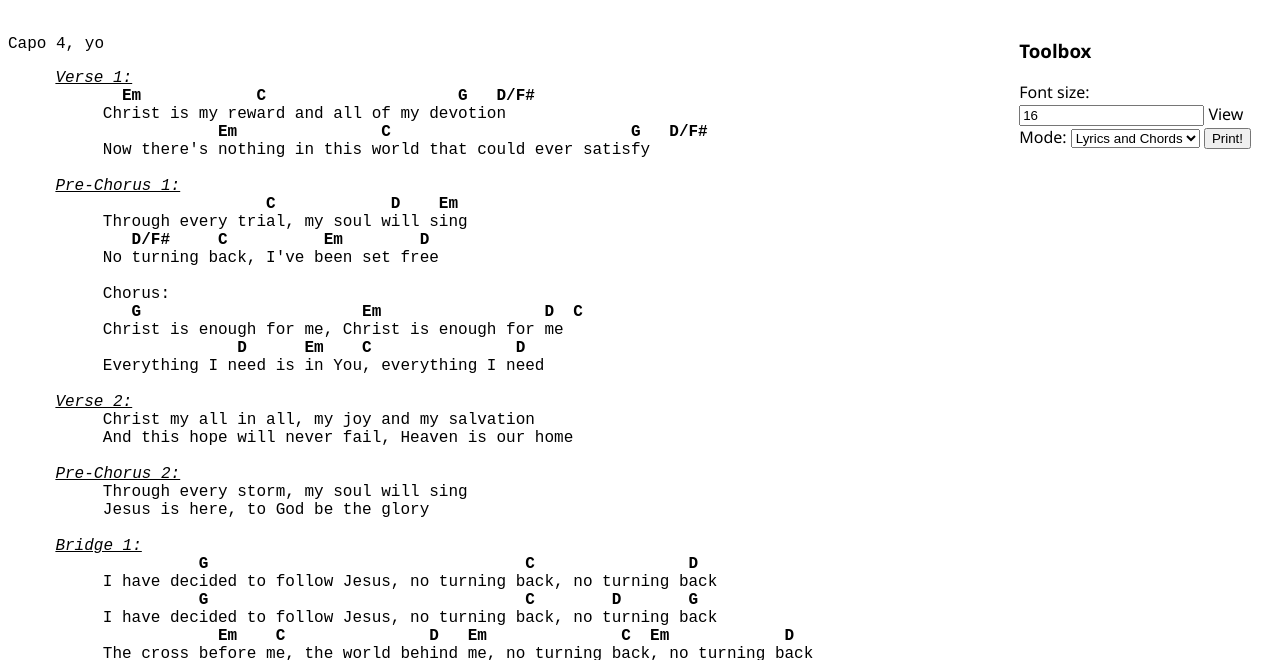
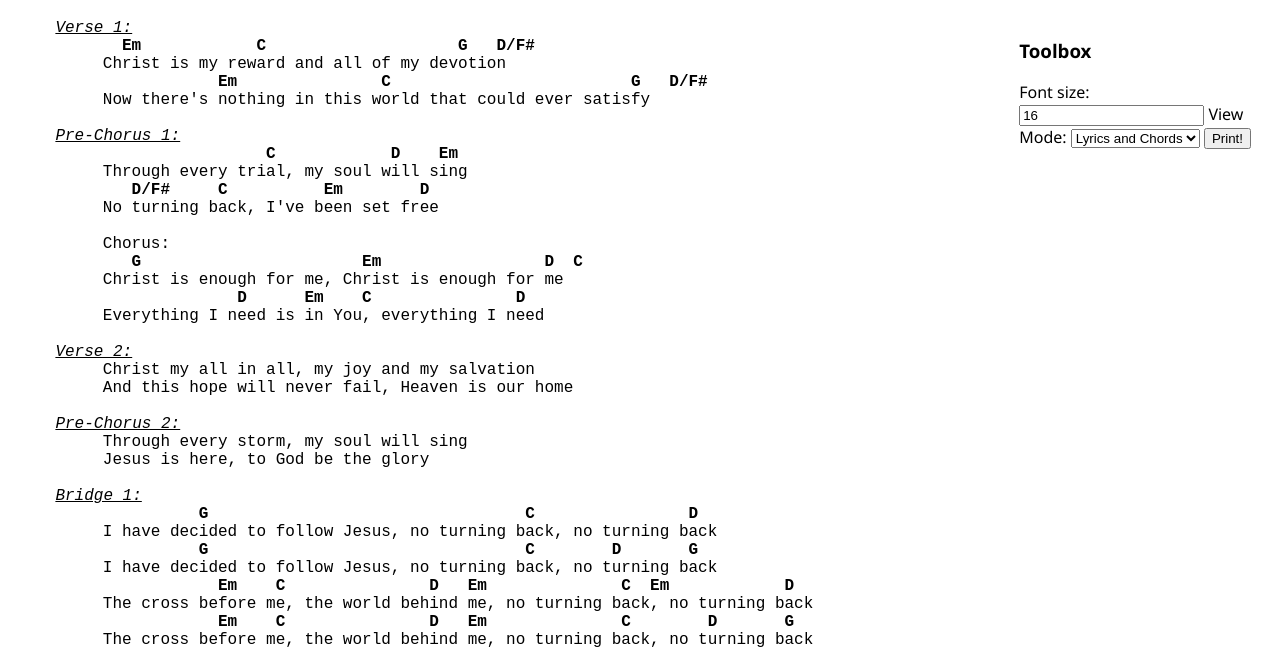
Before and after one commit to nataliethistime/songdown, a website: page site/Hillsong_-_Christ_Is_Enough.html in a window 1280 px wide. Shown: the part 67-727 px from the top of the page. Drawn offline with Linux system fonts and the light colour scheme.

Commit message:
bad capo

```diff
--- a/site/Hillsong_-_Christ_Is_Enough.html
+++ b/site/Hillsong_-_Christ_Is_Enough.html
@@ -11,7 +11,6 @@
 <div id="song" style="display: none;">
 
     <!-- Here be the song... -->
-    <p>Capo 4, yo</p>
 
 <span class="verse-head">Verse 1:</span>
 <div class="verse"><pre class="chords">  Em            C                    G   D/F#<br /></pre>
```
Also changed, not shown: 1 other file.
